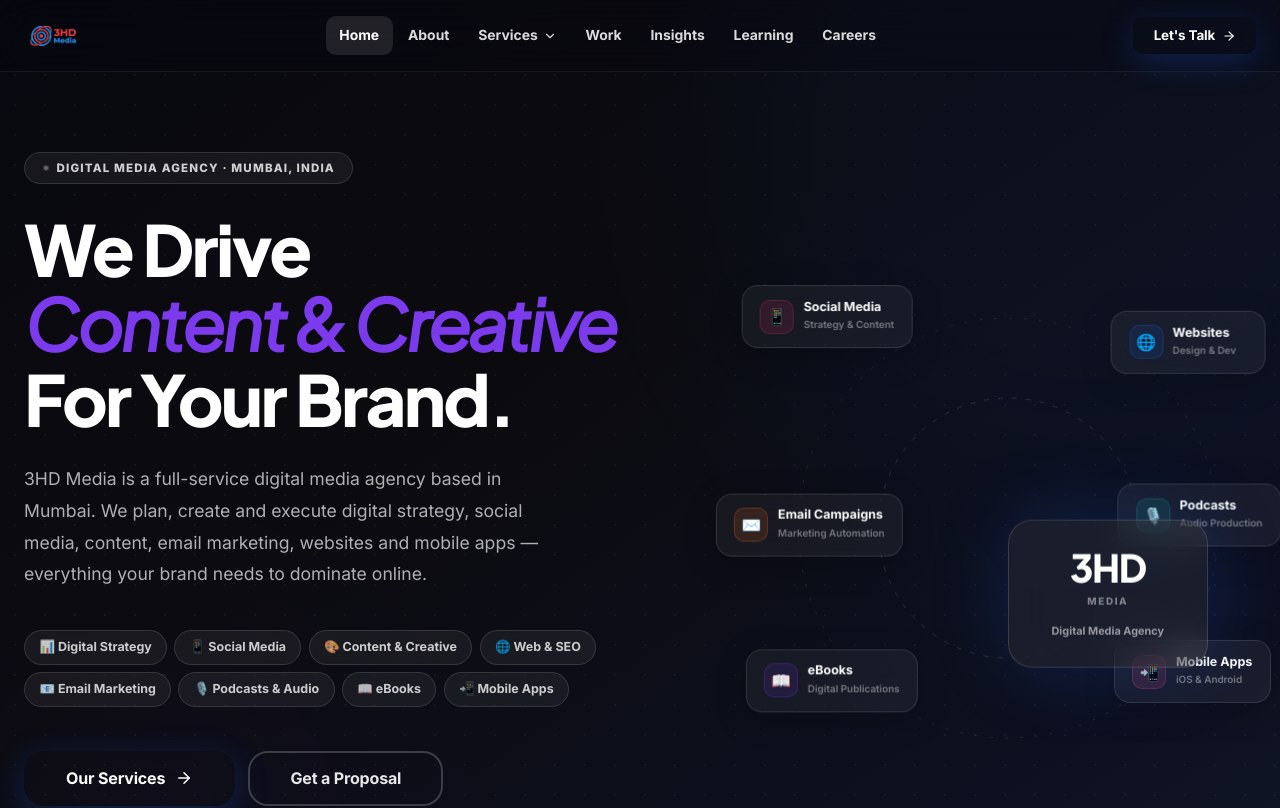
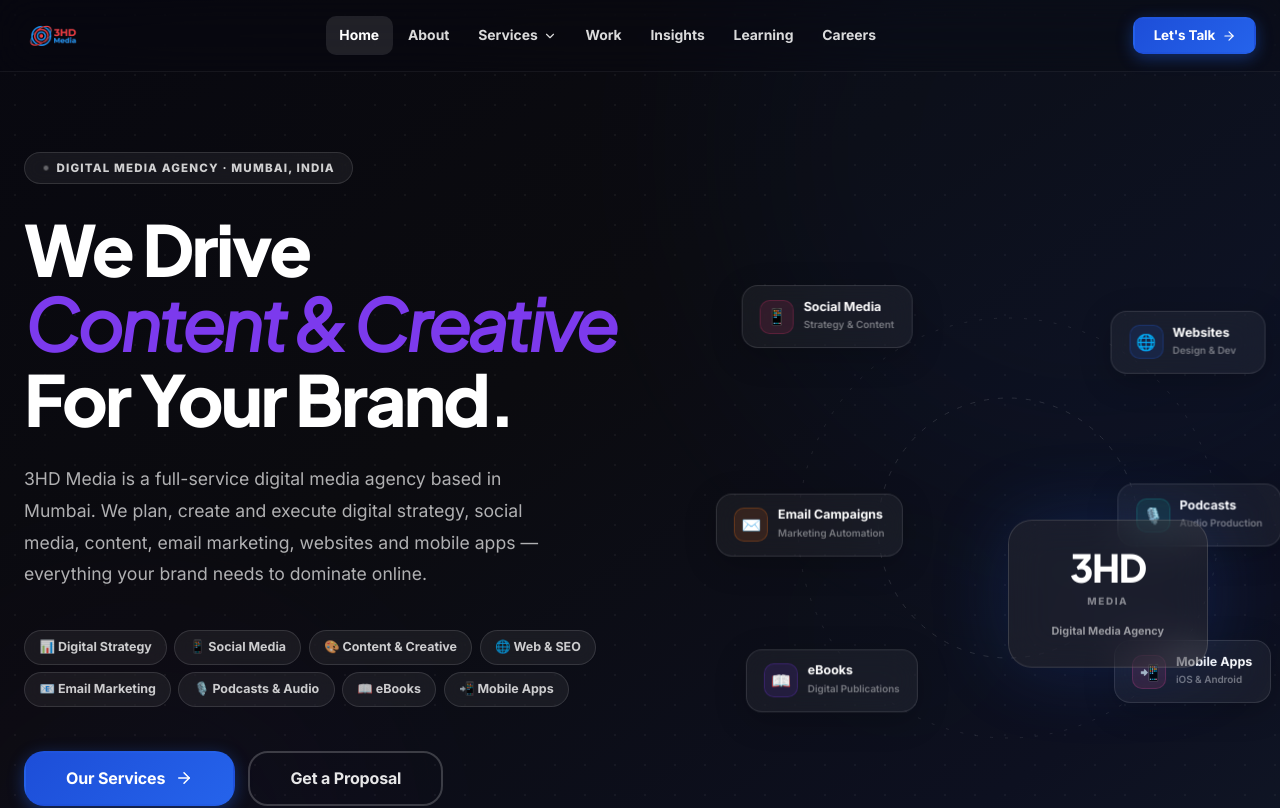
Before and after one commit to JawadSk12/3hdmedia, a React (Vite) app: page / in a window 1280 px wide. Shown: the top 808 px of the page. Built offline with nearby package versions, Linux system fonts and the light colour scheme.

Commit message:
fix: make buttons visible — remove white overlay on btn::after, harden btn-primary color

```diff
--- a/src/index.css
+++ b/src/index.css
@@ -243,19 +243,21 @@
 }
 .btn::after {
   content: ''; position: absolute; inset: 0;
-  background: rgba(255,255,255,0.10); opacity: 0;
+  background: rgba(255,255,255,0); opacity: 0;
   transition: var(--t-base);
 }
-.btn:hover::after { opacity: 1; }
+.btn:hover::after { opacity: 0; }
 
 .btn-primary {
-  background: var(--g-blue);
-  color: var(--white);
-  box-shadow: var(--shadow-blue);
+  background: linear-gradient(135deg, #1D4ED8 0%, #2563EB 100%);
+  color: #ffffff !important;
+  box-shadow: 0 4px 16px rgba(37,99,235,0.40), 0 1px 3px rgba(0,0,0,0.12);
+  border-color: transparent;
 }
 .btn-primary:hover {
+  background: linear-gradient(135deg, #1E40AF 0%, #1D4ED8 100%);
   transform: translateY(-2px);
-  box-shadow: var(--shadow-blue-lg);
+  box-shadow: 0 8px 28px rgba(37,99,235,0.50), 0 2px 6px rgba(0,0,0,0.14);
 }
 
 .btn-purple {
```
